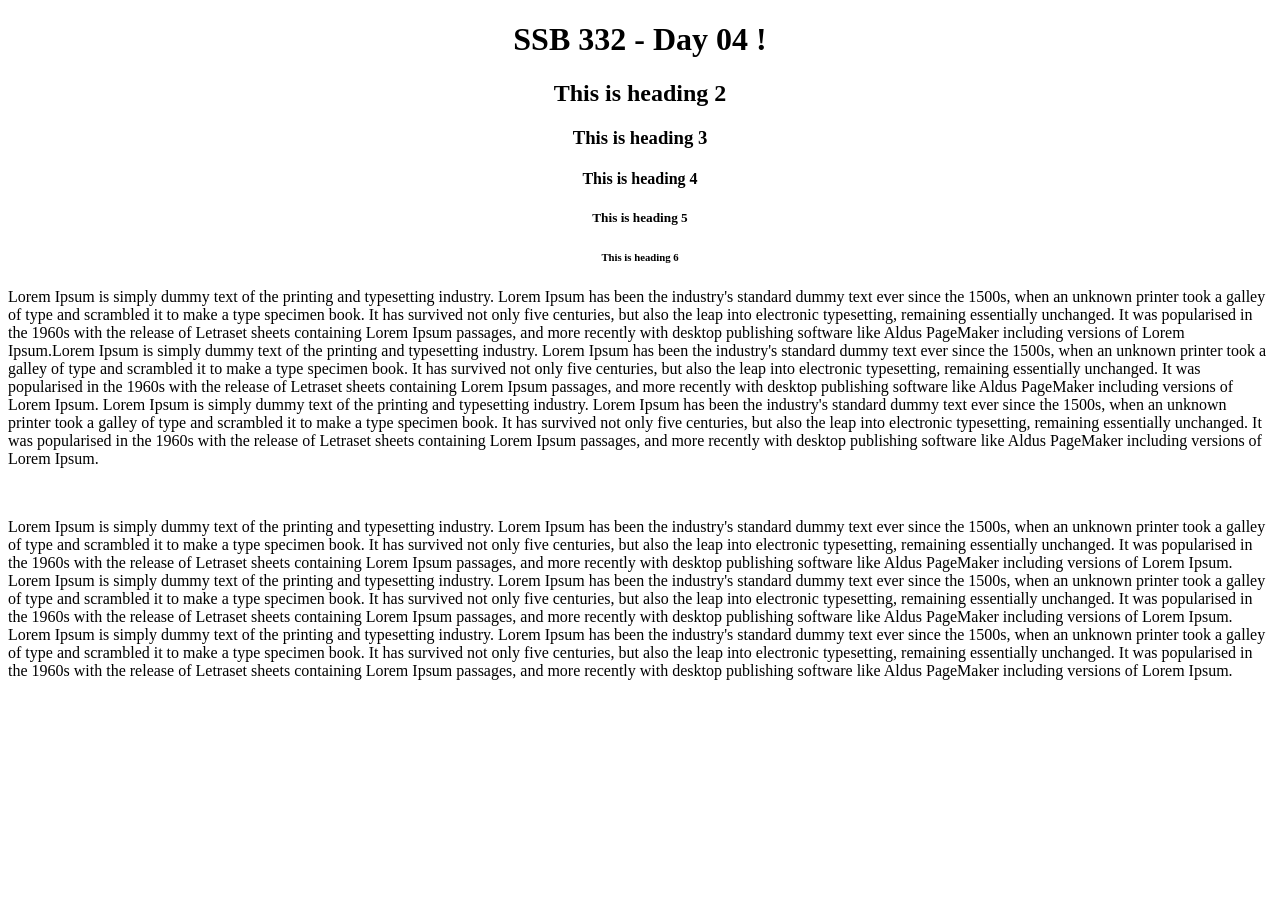
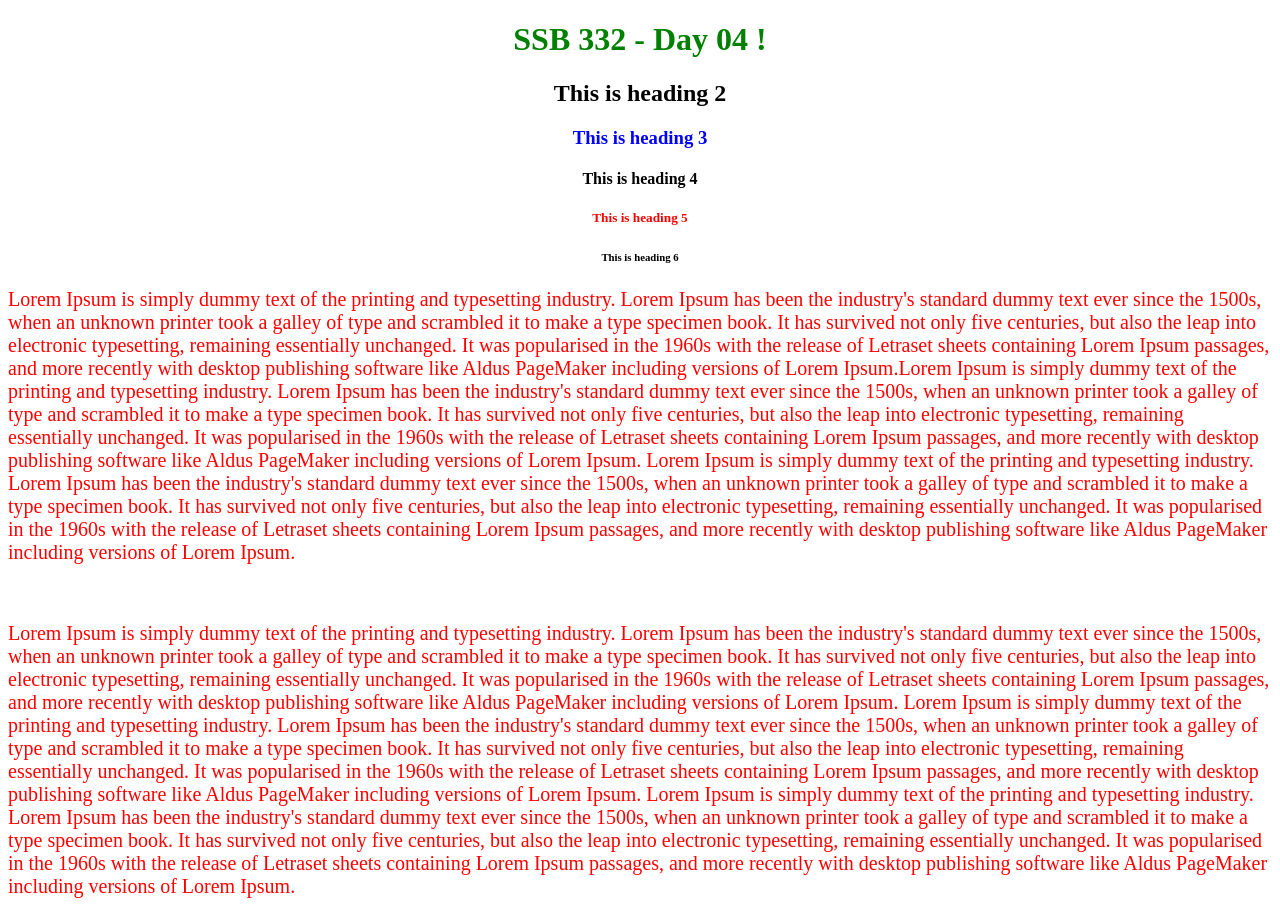
Before and after one commit to salmanahmed646/ssb332_day04, a plain HTML site: page index.html in a window 1280 px wide. Before the commit the page ends 800 px from the top, so only its background shows below. Drawn offline with Linux system fonts and the light colour scheme.

Commit message:
Update style.css

```diff
--- a/css/style.css
+++ b/css/style.css
@@ -1,3 +1,18 @@
 .test-div {
 	text-align: center;
 }
+.test-div h1 {
+	color: green;
+}
+
+.test-div h3 {
+	color: blue;
+}
+.test-div h5 {
+	color: red;
+}
+
+p {
+	color: red;
+	font-size: 20px;
+}
```
